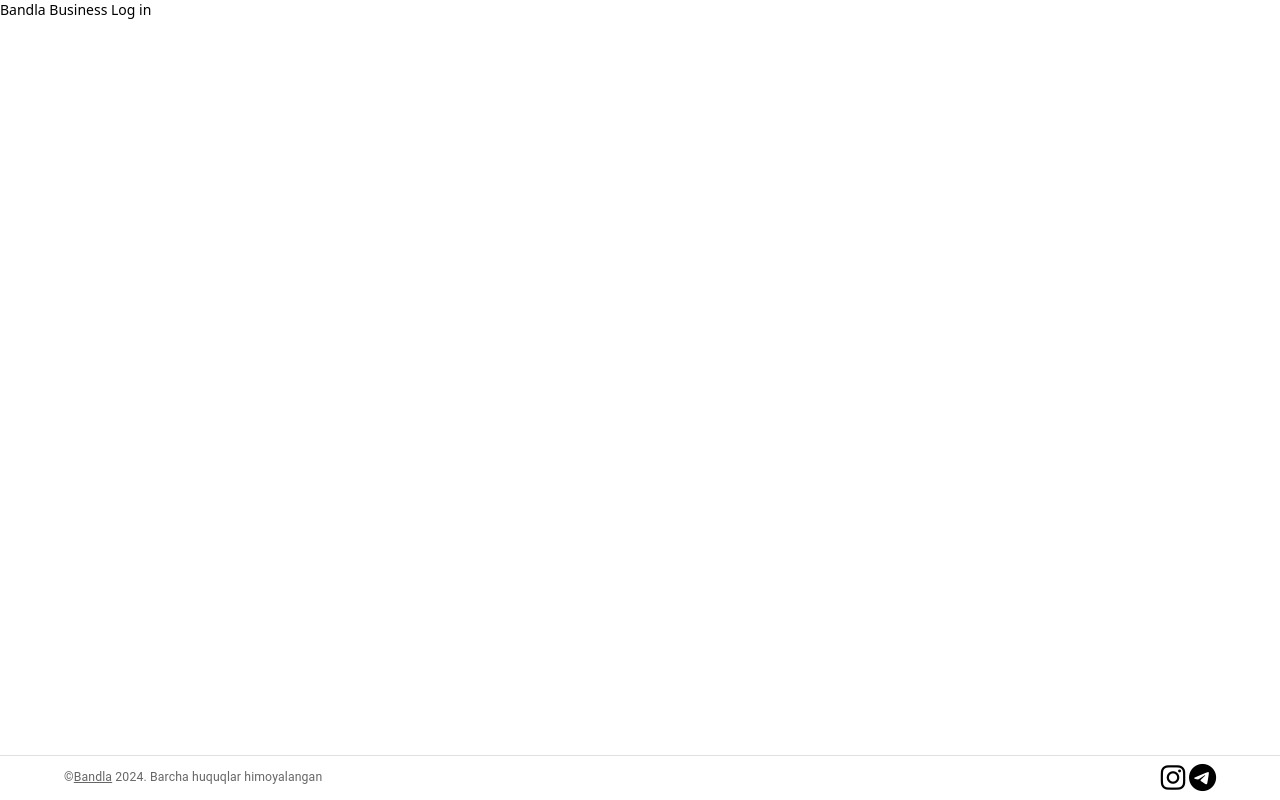
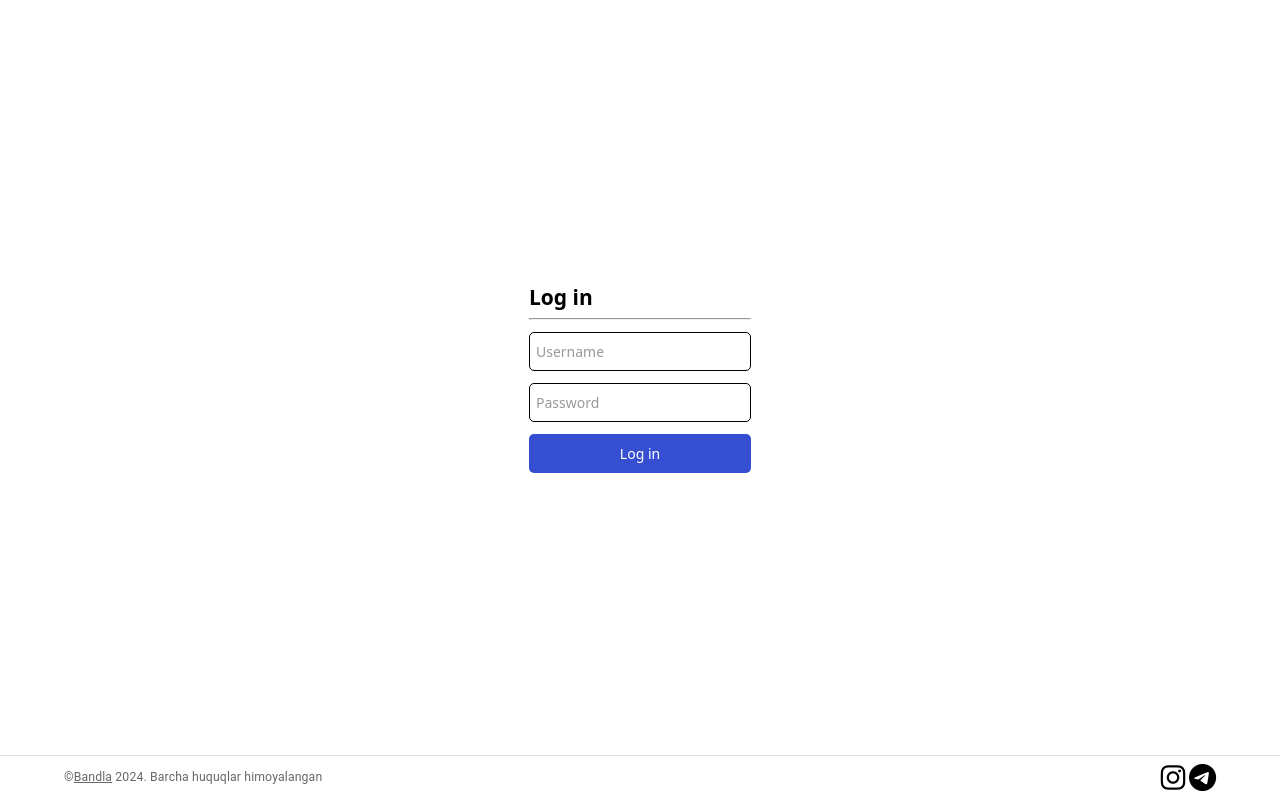
Before and after one commit to bandlauz/bandla-business-frontend, a React (Create React App) app: page / in a window 1280 px wide. Built offline with nearby package versions, Linux system fonts and the light colour scheme.

Commit message:
new -> Login (unfinished)

```diff
--- a/src/App.js
+++ b/src/App.js
@@ -1,10 +1,13 @@
 import Footer from './components/Footer';
+import Login from './pages/Login/Login';
 import './css/App.css';
 
 export default function App() {
   return (
     <>
-      <div className="content-body">Bandla Business Log in</div>
+      <div className="content-body">
+        <Login />
+      </div>
       <Footer />
     </>
   );
--- /dev/null
+++ b/src/pages/Login/Login.css
@@ -0,0 +1,31 @@
+.login_page {
+  height: 100%;
+}
+
+.center_con {
+  display: grid;
+  place-items: center;
+}
+
+.login_con h2 {
+  margin: 0;
+}
+
+.login_btn {
+  background-color: #354fd0;
+  border-radius: 5px;
+  padding: 10px 0;
+  display: grid;
+  place-items: center;
+  color: white;
+  margin-top: 12px;
+  user-select: none;
+
+  &:hover {
+    background-color: #586fe0;
+  }
+
+  &:active {
+    background-color: #2d42ac;
+  }
+}
--- /dev/null
+++ b/src/pages/Login/Login.jsx
@@ -0,0 +1,33 @@
+import { useRef } from 'react';
+import Input from '../../components/Input';
+import './Login.css';
+
+export default function Login() {
+  const usernameInput = useRef();
+  const passwordInput = useRef();
+
+  function login() {
+    const loginData = {
+      username: usernameInput.current.value,
+      password: passwordInput.current.value,
+    };
+
+    console.log(loginData);
+  }
+
+  return (
+    <>
+      <div className="login_page center_con">
+        <div className="login_con">
+          <h2>Log in</h2>
+          <hr />
+          <Input ref={usernameInput} label="Username" type="text" />
+          <Input ref={passwordInput} label="Password" type="password" />
+          <div className="login_btn" onClick={login}>
+            Log in
+          </div>
+        </div>
+      </div>
+    </>
+  );
+}
```
